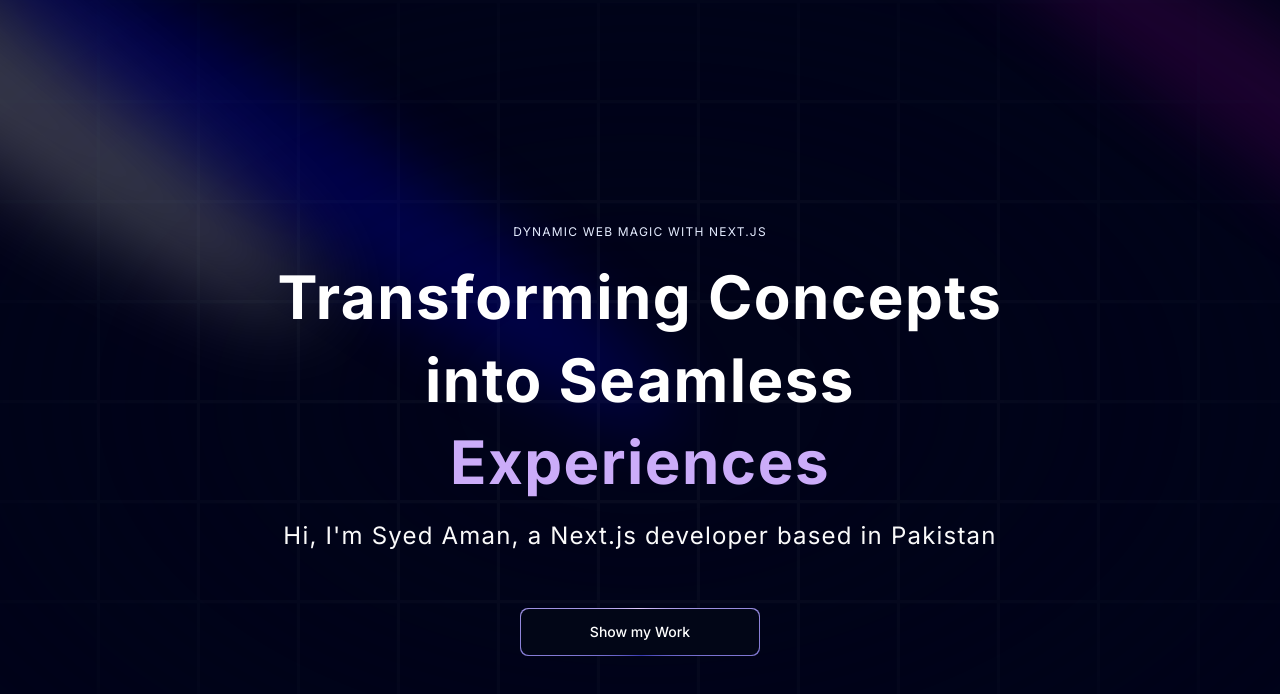
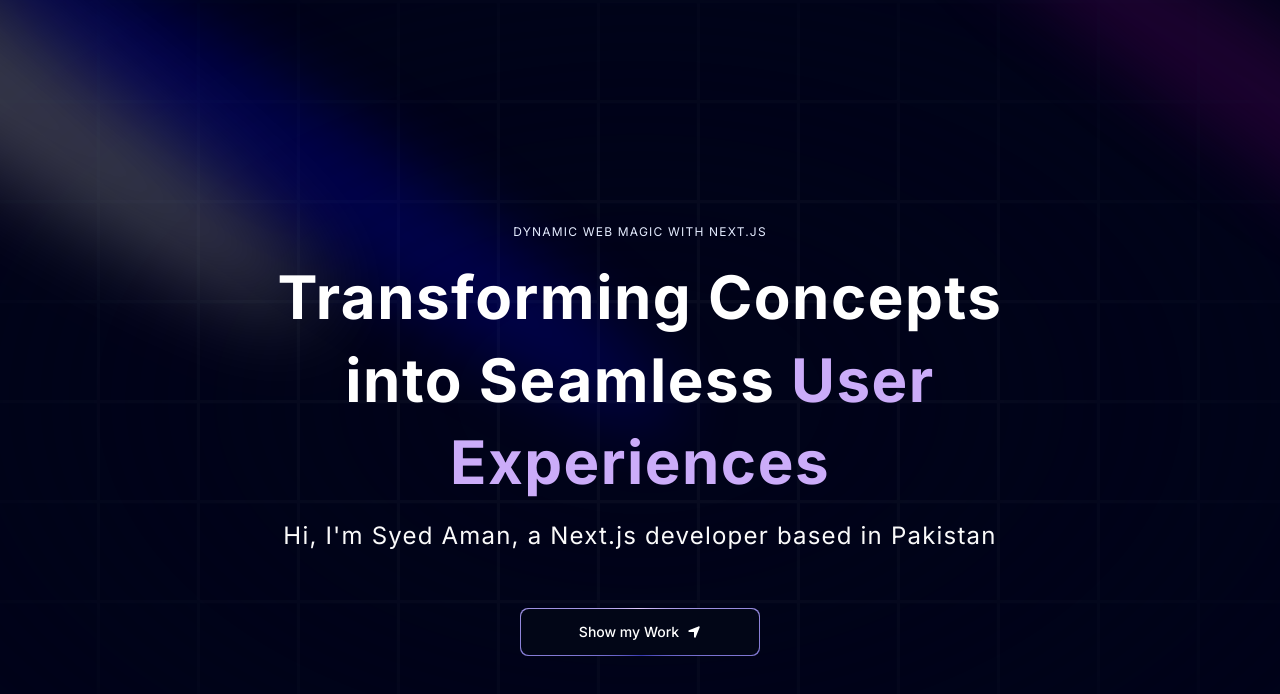
Before and after one commit to amanxsyed/Portfolio, a Next.js app in the folder portfolio/: page / in a window 1280 px wide. Shown: the top 694 px of the page. Built offline with nearby package versions, Linux system fonts and the light colour scheme.

Commit message:
Enhance Hero component with location icon in MagicButton and update TextGenerateEffect text

```diff
--- a/portfolio/components/Hero.tsx
+++ b/portfolio/components/Hero.tsx
@@ -1,3 +1,4 @@
+import { FaLocationArrow } from "react-icons/fa6";
 import MagicButton from "./ui/MagicButton";
 import { Spotlight } from "./ui/Spotlight";
 import { TextGenerateEffect } from "./ui/TextGenerateEffect";
@@ -23,11 +24,13 @@
       <div className="flex justify-center relative my-20 z-10">
         <div className="max-w-[89vw] md:max-w-2xl lg:max-w-[60vw] flex flex-col items-center justify-center">
           <h2 className="uppercase  tracking-widest text-xs text-center text-blue-100 max-w-80 ">Dynamic Web Magic with Next.js</h2>
-          <TextGenerateEffect words="Transforming Concepts into Seamless Experiences" className="text-[40px] md:text-5xl lg:text-6xl text-center" />
+          <TextGenerateEffect words="Transforming Concepts into Seamless User Experiences" className="text-[40px] md:text-5xl lg:text-6xl text-center" />
           <p className="text-center md:tracking-wider mb-4 text-sm mb:text-lg lg:text-2xl ">Hi, I&apos;m Syed Aman, a Next.js developer based in Pakistan</p>
           <a href="#about">
             <MagicButton
               title="Show my Work"
+              icon={<FaLocationArrow/>}
+              position="right"
             />
           </a>
         </div>
--- a/portfolio/components/ui/MagicButton.tsx
+++ b/portfolio/components/ui/MagicButton.tsx
@@ -16,7 +16,9 @@
   return (
     <button className="relative inline-flex h-12 w0full overflow-hidden rounded-lg p-[1px] focus:outline-none md:w-60 md:mt-10 ">
       <span className="absolute inset-[-1000%] animate-[spin_2s_linear_infinite] bg-[conic-gradient(from_90deg_at_50%_50%,#E2CBFF_0%,#393BB2_50%,#E2CBFF_100%)]" />
-      <span className={`inline-flex h-full w-full cursor-pointer items-center justify-center rounded-lg bg-slate-950 px-7 text-sm font-medium text-white backdrop-blur-3xl ${otherClasses}`}>
+      <span
+        className={`inline-flex h-full w-full cursor-pointer items-center justify-center rounded-lg bg-slate-950 px-7 text-sm font-medium text-white backdrop-blur-3xl gap-2 ${otherClasses}`}
+      >
         {position === "left" && icon}
         {title}
         {position === "right" && icon}
--- a/portfolio/package.json
+++ b/portfolio/package.json
@@ -16,6 +16,7 @@
     "next-themes": "^0.4.3",
     "react": "^18.3.1",
     "react-dom": "^18.3.1",
+    "react-icons": "^5.3.0",
     "tailwind-merge": "^2.5.4",
     "tailwindcss-animate": "^1.0.7"
   },
```
Also changed, not shown: 1 other file (tests, documents, lock files or other folders).
